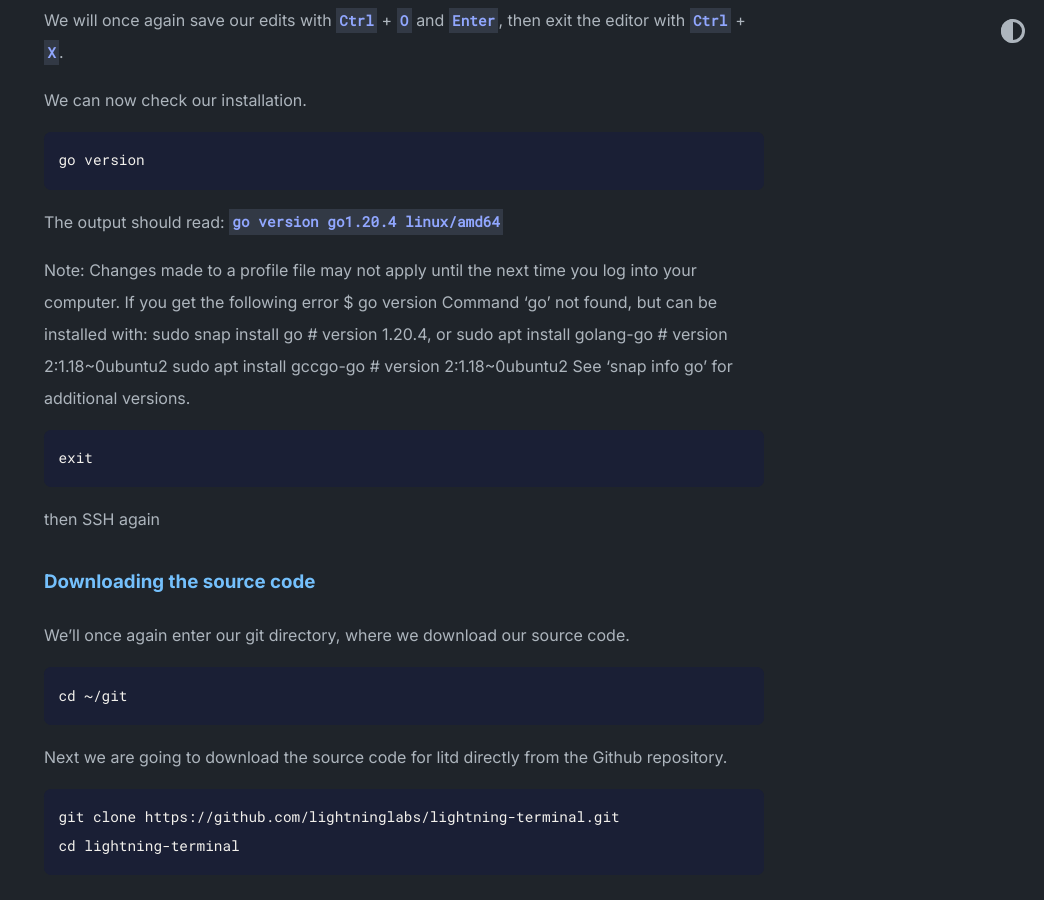
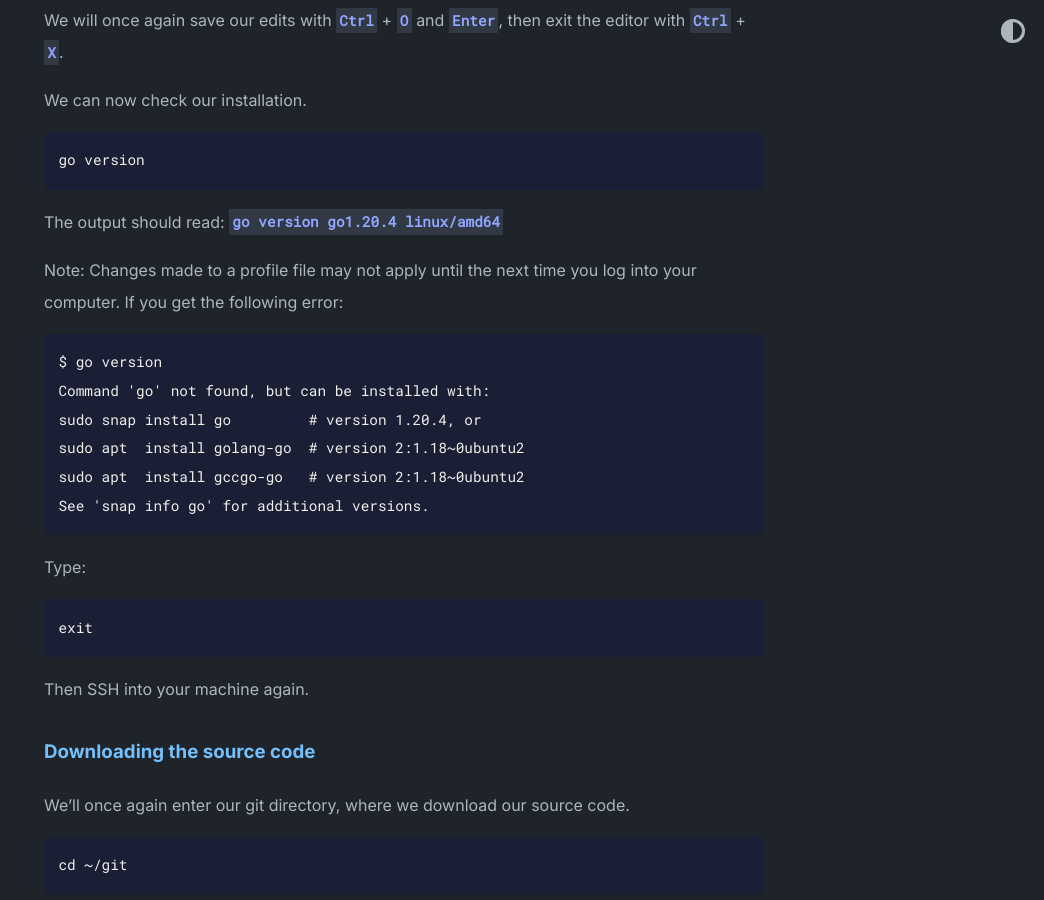
Before and after one commit to VancouverBitdevs/nodeacademy, a Jekyll site: the page built from _posts/2023-05-24-install-lnd.md, in a window 1280 px wide and 900 px high, scrolled down 2486 px. Shown: the whole window, without its empty margins (236-1280 px from the left). Built offline with Jekyll 4.4.1, drawn with Linux system fonts in a browser that asks for light colours; some of the changed text lies outside the part shown.

````diff
--- a/_posts/2023-05-24-install-lnd.md
+++ b/_posts/2023-05-24-install-lnd.md
@@ -87,17 +87,22 @@ go version
 The output should read: `go version go1.20.4 linux/amd64`
 
 Note: Changes made to a profile file may not apply until the next time you log into your computer.
-If you get the following error
+If you get the following error:
+
+```
 $ go version
 Command 'go' not found, but can be installed with:
 sudo snap install go         # version 1.20.4, or
 sudo apt  install golang-go  # version 2:1.18~0ubuntu2
 sudo apt  install gccgo-go   # version 2:1.18~0ubuntu2
 See 'snap info go' for additional versions.
+```
+Type:
+
 ```shell
 exit
 ```
-then SSH again
+Then SSH into your machine again.
 
 ### Downloading the source code
 
````
Also changed, not shown: _posts/2023-05-24-configure-tor.md (+1 -1 lines).
